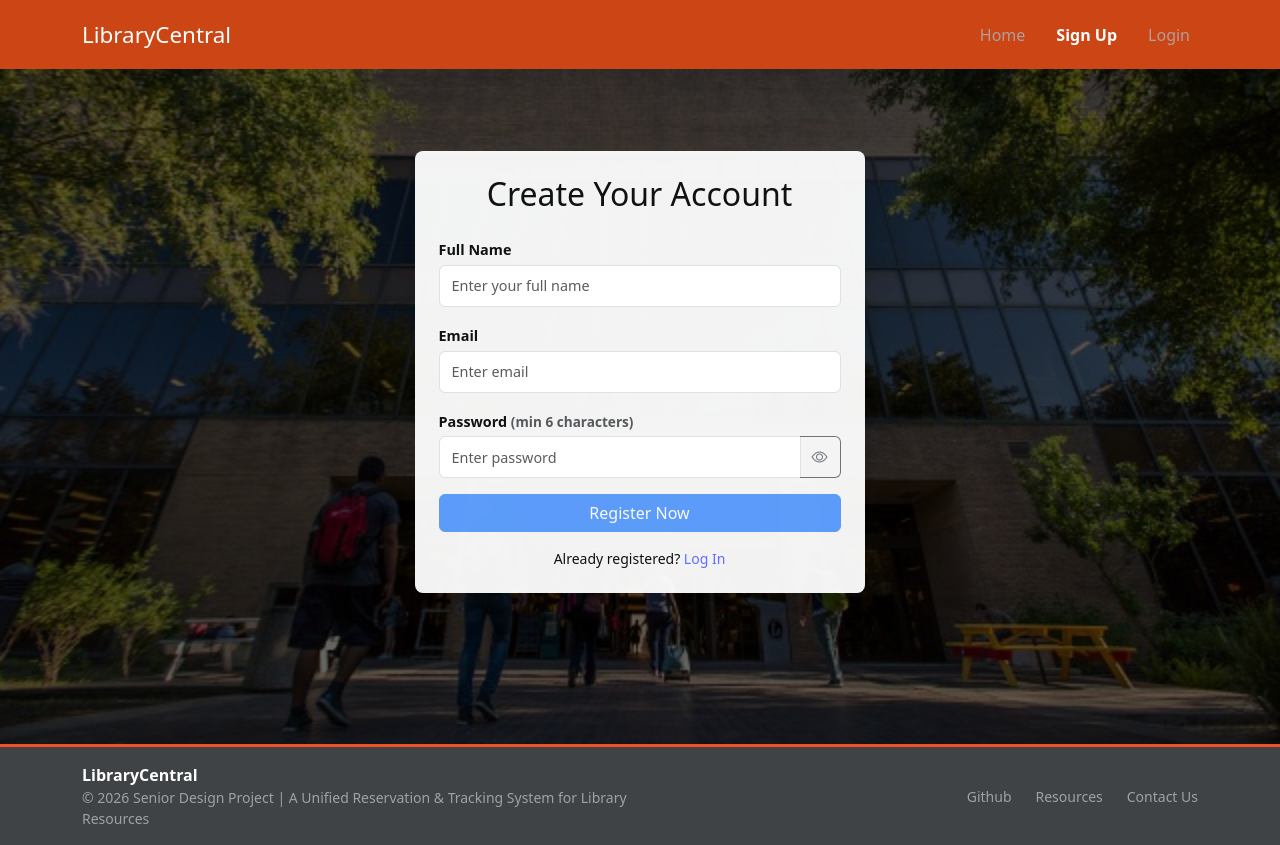
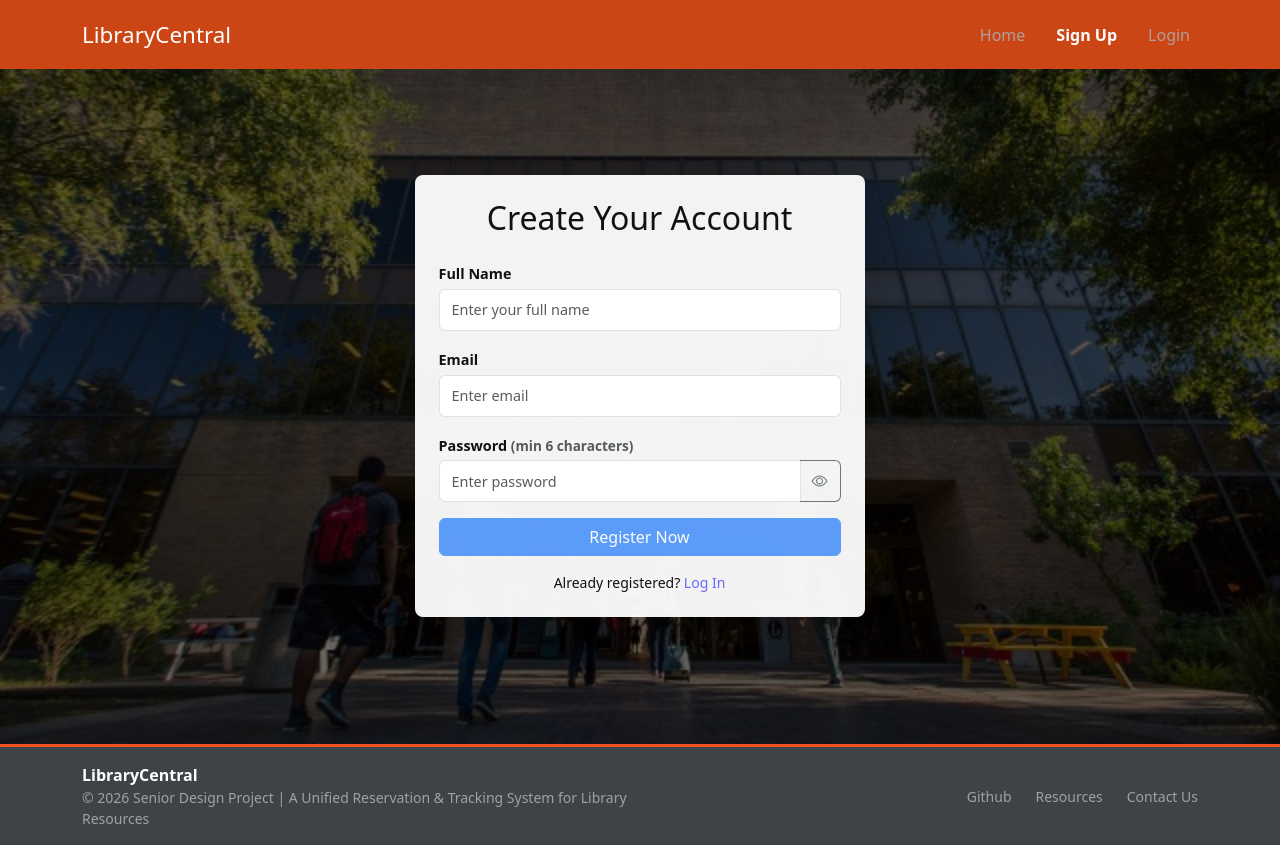
Before and after one commit to valeriamtz01/LibraryCentral, a React app in the folder frontend/: page /signup in a window 1280 px wide. Built offline with nearby package versions, Linux system fonts and the light colour scheme; no server answers; the HTML template or start-up script is replaced by a standard one.

Commit message:
refactored: added some padding to signup card wouldn't be so close to header

```diff
--- a/frontend/src/pages/SignUp.tsx
+++ b/frontend/src/pages/SignUp.tsx
@@ -74,7 +74,7 @@ const SignUp = () => {
       <Header />
       <main className="flex-grow-1 sign-up-page">
         <section className="hero-section">
-          <Container className = 'px-0 d-flex justify-content-center'>
+          <Container className = 'px-0 pt-5 d-flex justify-content-center'>
             <Row className="justify-content-center w-100"> {/* this centers the form horizontally */}
               <Col sm={10} md={8} lg={5} > {/* this sets the width of the form on medium and large screens */}
 
```
